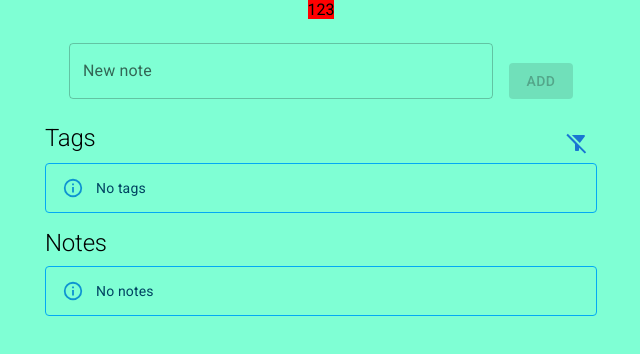
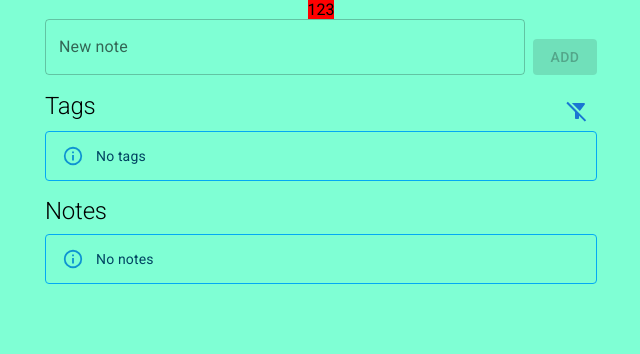
Before and after one commit to anticher/note-editor, a React (Create React App) app: page / in a window 1280 px wide. Shown: the top 354 px of the page, without its empty margins (319-959 px from the left). Built offline with nearby package versions, Linux system fonts and the light colour scheme.

Commit message:
refactor: note-input

```diff
--- a/src/components/Note-input.tsx
+++ b/src/components/Note-input.tsx
@@ -23,8 +23,8 @@ function NoteInput() {
   };
 
   return (
-    <Box sx={{ p: 2, display: "flex" }}>
-      <Box sx={{ m: 1, width: "100%" }}>
+    <Box sx={{ mb: 2, display: "flex" }}>
+      <Box sx={{ mr: 1, width: "100%" }}>
         <TextField
           fullWidth
           label="New note"
@@ -35,7 +35,7 @@ function NoteInput() {
           }}
         />
       </Box>
-      <Box sx={{ m: 1, display: "flex", alignItems: "flex-end" }}>
+      <Box sx={{ display: "flex", alignItems: "flex-end" }}>
         <Button
           variant="contained"
           onClick={handleAddButtonClick}
```
